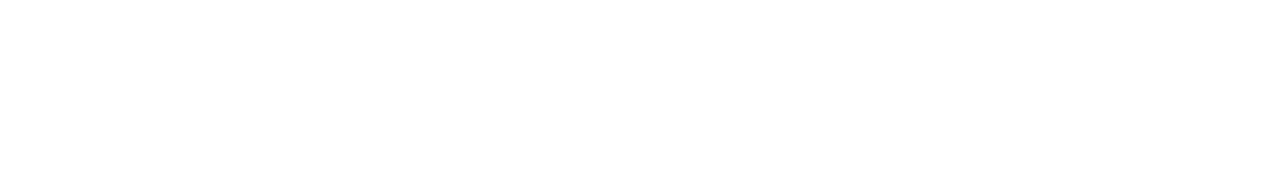
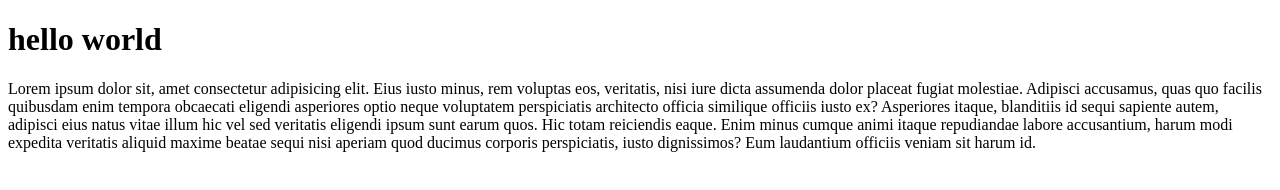
Before and after one commit to samad0707/eproject-sample, a plain HTML site: page index.html in a window 1280 px wide. Drawn offline with Linux system fonts and the light colour scheme.

Commit message:
hello samad

```diff
--- a/index.html
+++ b/index.html
@@ -8,6 +8,8 @@
 </head>
 <body>
 
+    <h1>hello world</h1>
+    <p>Lorem ipsum dolor sit, amet consectetur adipisicing elit. Eius iusto minus, rem voluptas eos, veritatis, nisi iure dicta assumenda dolor placeat fugiat molestiae. Adipisci accusamus, quas quo facilis quibusdam enim tempora obcaecati eligendi asperiores optio neque voluptatem perspiciatis architecto officia similique officiis iusto ex? Asperiores itaque, blanditiis id sequi sapiente autem, adipisci eius natus vitae illum hic vel sed veritatis eligendi ipsum sunt earum quos. Hic totam reiciendis eaque. Enim minus cumque animi itaque repudiandae labore accusantium, harum modi expedita veritatis aliquid maxime beatae sequi nisi aperiam quod ducimus corporis perspiciatis, iusto dignissimos? Eum laudantium officiis veniam sit harum id.</p>
 
     <script src="main.js"></script>
 </body>
```
